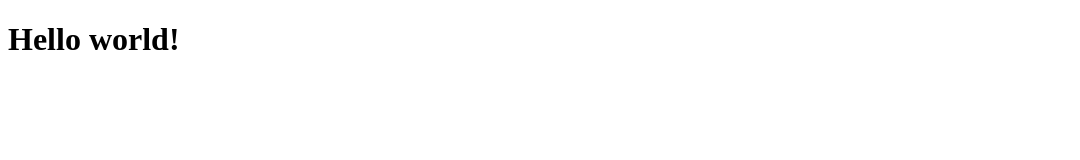
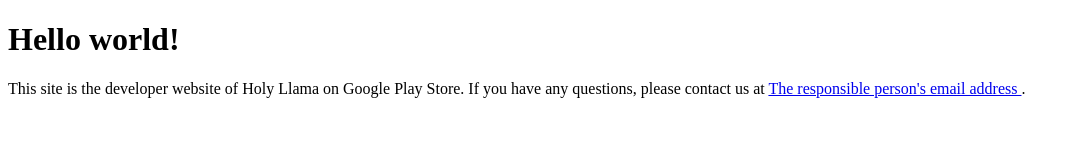
Before and after one commit to Holy-Llama/Holy-Llama.github.io, a plain HTML site: page index.html in a window 1280 px wide. Shown: the whole page, without its empty margins (0-1080 px from the left). Drawn offline with Linux system fonts and the light colour scheme.

Commit message:
Update index.html

```diff
--- a/index.html
+++ b/index.html
@@ -7,5 +7,10 @@
   </head>
   <body>
     <h1>Hello world!</h1>
+    <div>
+      This site is the developer website of Holy Llama on Google Play Store. If you have any questions, please contact us at <a href="mailto:dororogames0.0@gmail.com">The responsible person's email address
+
+</a>.
+    </div>
   </body>
 </html>
```
